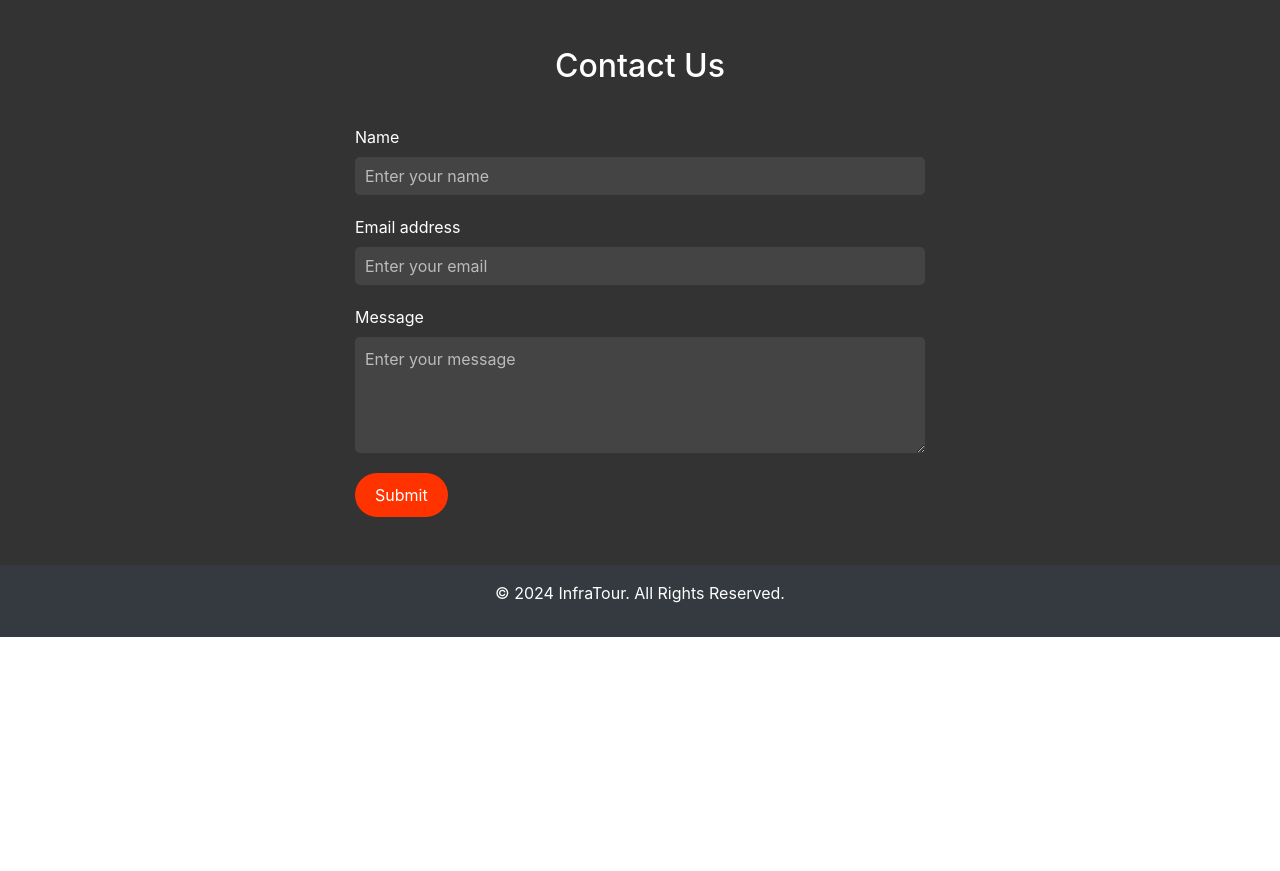
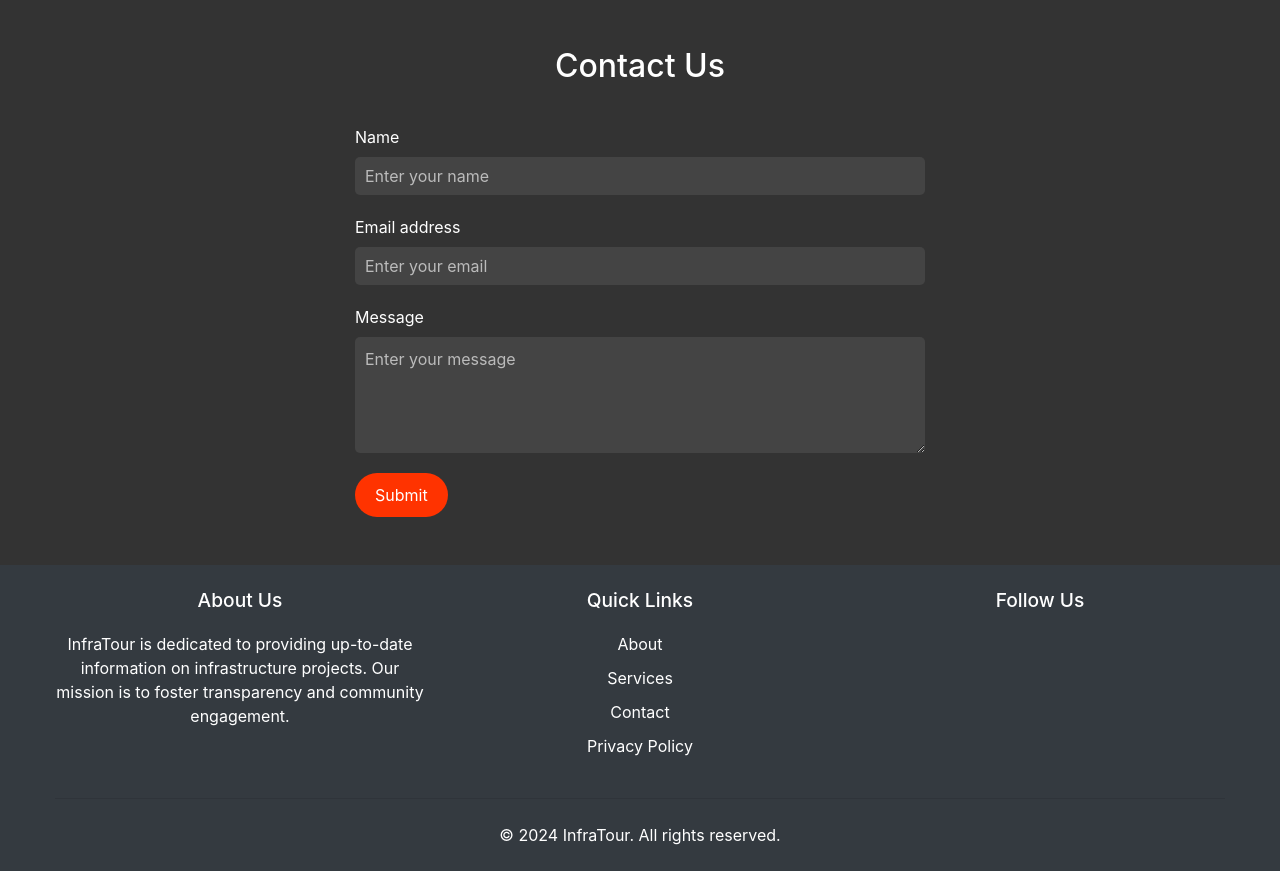
Before and after one commit to Rohaenat-Eniola-Mustapha/InfraTour, a PHP site: page / in a window 1280 px wide. Shown: the part 3076-3947 px from the top of the page. Before the commit the page ends 3713 px from the top, so only its background shows below. Run offline with PHP 8.4, Linux system fonts and the light colour scheme; some libraries are stand-ins or nearby versions.

Commit message:
Updated more and add more

```diff
--- a/css/styles.css
+++ b/css/styles.css
@@ -229,8 +229,52 @@ body {
     }
 }
 
+/* Footer Styling */
 footer {
-    position: relative;
-    bottom: 0;
-    width: 100%;
+    background-color: #222;
+    color: #bbb;
 }
+
+footer h5 {
+    margin-bottom: 20px;
+    font-size: 1.2em;
+}
+
+footer ul {
+    list-style: none;
+    padding: 0;
+}
+
+footer ul li {
+    margin-bottom: 10px;
+}
+
+footer ul li a {
+    color: #bbb;
+    text-decoration: none;
+    transition: color 0.3s ease;
+}
+
+footer ul li a:hover {
+    color: #ff3300;
+}
+
+footer .fa {
+    font-size: 1.5em;
+    transition: color 0.3s ease;
+}
+
+footer .fa:hover {
+    color: #ff3300;
+}
+
+footer .container {
+    max-width: 1200px;
+    margin: 0 auto;
+}
+
+@media (max-width: 767px) {
+    footer .row {
+        text-align: center;
+    }
+}
--- a/index.html
+++ b/index.html
@@ -273,8 +273,36 @@
     </div>
 </section>
 
-<footer class="bg-dark text-white text-center py-3">
-    <p>&copy; 2024 InfraTour. All Rights Reserved.</p>
+<!-- Footer Section -->
+<footer class="bg-dark text-white py-4">
+    <div class="container text-center">
+        <div class="row">
+            <div class="col-md-4">
+                <h5>About Us</h5>
+                <p>InfraTour is dedicated to providing up-to-date information on infrastructure projects. Our mission is to foster transparency and community engagement.</p>
+            </div>
+            <div class="col-md-4">
+                <h5>Quick Links</h5>
+                <ul class="list-unstyled">
+                    <li><a href="#about" class="text-white">About</a></li>
+                    <li><a href="#services" class="text-white">Services</a></li>
+                    <li><a href="#contact" class="text-white">Contact</a></li>
+                    <li><a href="privacy.html" class="text-white">Privacy Policy</a></li>
+                </ul>
+            </div>
+            <div class="col-md-4">
+                <h5>Follow Us</h5>
+                <ul class="list-unstyled d-flex justify-content-center">
+                    <li><a href="#" class="text-white mx-2"><i class="fab fa-facebook-f"></i></a></li>
+                    <li><a href="#" class="text-white mx-2"><i class="fab fa-twitter"></i></a></li>
+                    <li><a href="#" class="text-white mx-2"><i class="fab fa-instagram"></i></a></li>
+                    <li><a href="#" class="text-white mx-2"><i class="fab fa-linkedin-in"></i></a></li>
+                </ul>
+            </div>
+        </div>
+        <hr class="my-4">
+        <p class="mb-0">&copy; 2024 InfraTour. All rights reserved.</p>
+    </div>
 </footer>
 
 <script src="https://cdnjs.cloudflare.com/ajax/libs/countup.js/1.9.3/countUp.min.js"></script>
--- a/js/main.js
+++ b/js/main.js
@@ -43,3 +43,13 @@ document.addEventListener("DOMContentLoaded", () => {
         }, stepTime);
     }
 });
+
+// Smooth Scroll
+document.querySelectorAll('a[href^="#"]').forEach(anchor => {
+    anchor.addEventListener('click', function (e) {
+        e.preventDefault();
+        document.querySelector(this.getAttribute('href')).scrollIntoView({
+            behavior: 'smooth'
+        });
+    });
+});
```
